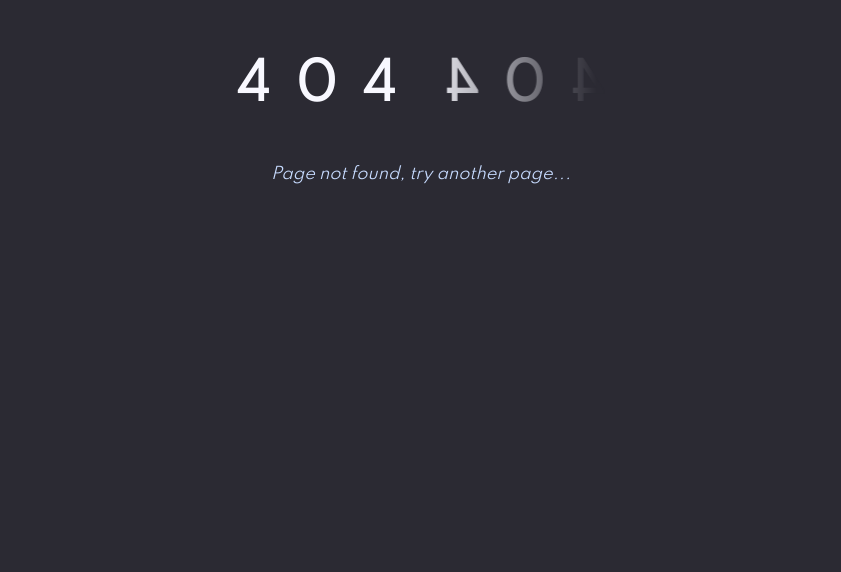
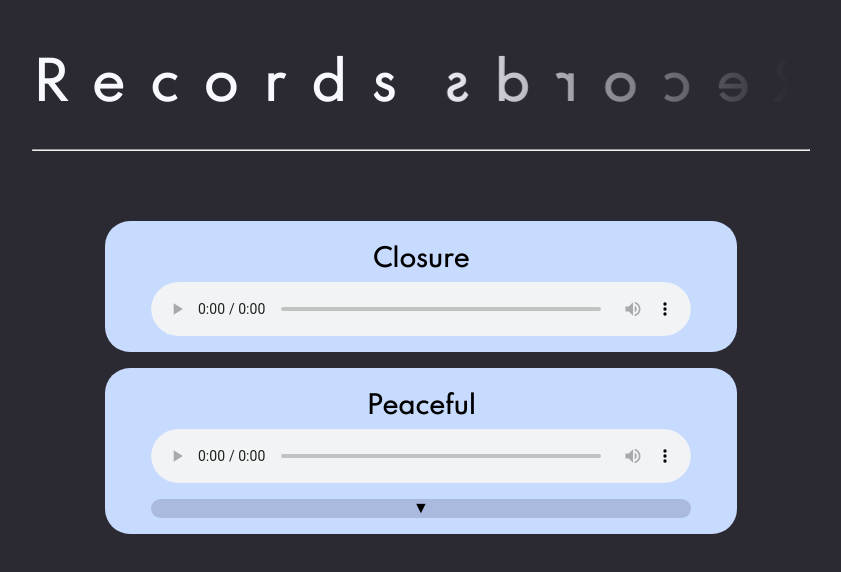
Before and after one commit to ci0cc0lat0/antpondnextjs, a Next.js app: page /records in a window 1280 px wide. Before the commit this address had no page. Shown: the top 572 px of the page, without its empty margins (219-1060 px from the left). Built offline with nearby package versions, Linux system fonts and the light colour scheme.

Commit message:
Added a records section

```diff
--- /dev/null
+++ b/components/AudioComp.js
@@ -0,0 +1,56 @@
+import { React,useEffect,useRef, useState } from 'react';
+import Header from '../components/Header'
+import Link from 'next/link'
+
+
+
+export default function AudioComp({audio_name, audio_src, audio_caption}) {
+
+
+    // For use on load
+    const audio_ref = useRef(null);
+    function lower_volume(){
+      audio_ref.current.volume = 0.5
+    }
+
+    // a toggle for the expanding caption
+    const [is_expanded, set_expanded] = useState(false)
+    function toggle_expanded(){
+        set_expanded(!is_expanded)
+    }
+
+    function renderCaption(caption){
+      if ((caption.length === 0) || (caption == null)) return
+      else{
+        return (
+          <div className='audio-caption' onClick={toggle_expanded}>
+             <p>&#9660;</p>
+             <div className={is_expanded ? "audio-caption audio-show" : "audio-caption audio-dropdown" }>
+              <p>{caption}</p>
+             </div>
+          </div>
+        )
+      }
+    }
+
+    // load effects
+    useEffect(()=>{
+        lower_volume()
+
+    })
+  return (
+    <>
+    <div className='audio-container'>
+            <div className='audio-title-container'>
+                <h2 className="audio-title">{audio_name}</h2>
+            </div>
+            <div className='audio-tag-container'>
+                <audio controls ref={audio_ref} className="audio-tag">
+                    <source src={audio_src} type="audio/mpeg"/>
+                </audio>
+            </div>
+            {renderCaption(audio_caption)}
+        </div>
+    </>
+  )
+}
--- a/components/phrases.js
+++ b/components/phrases.js
@@ -1,4 +1,8 @@
 export const phrases = [
+    {
+        name:"On that mountain",
+        caption:""
+    },
     {
         name:"Month of March",
         caption:`Normally, these events alone would not cause such grief, but together, they turned my days miserable, and long, and tiresome.
@@ -155,7 +159,7 @@ export const phrases = [
     },
     {
         name: "Melanhap",
-        caption: "I wonder what happened to you<br><s>I know what happened to you. Thank you. My mind is at rest for now...</s>"
+        caption: "I wonder what happened to you<br><s>I knew what happened to you.</s>"
     },
     {
         name: "Contrived smiles and a bill of goods",
--- /dev/null
+++ b/components/recordings.js
@@ -0,0 +1,14 @@
+export const recordings = [
+    {
+        name:"Closure",
+        src:"audio_song006.wav",
+        caption:""
+    },
+
+    {
+        name:"Peaceful",
+        src:"peaceful.mp3",
+        caption:"This sounds old. One of my first song sounding songs from my bass. I remeber some lyrics went with it however, damn if I remember them. From a happier more optimistic time. "
+    }
+
+]
--- a/pages/index.js
+++ b/pages/index.js
@@ -17,8 +17,10 @@ export default function index() {
       <Link href="/list">
         <Header heading="List" testValue='List'/>
       </Link>
+      <Link href="/records">
+        <Header heading="Records" testValue='Records'/>
+      </Link>
       <Header heading="Pages" testValue='Pages'/>
-      <Header heading="Records" testValue='Records'/>
       <Header>
 
       </Header>
--- /dev/null
+++ b/pages/records.js
@@ -0,0 +1,32 @@
+import { React,useEffect,useRef, useState } from 'react';
+import Header from '../components/Header'
+import Link from 'next/link'
+import AudioComp from '../components/AudioComp';
+import {recordings} from '../components/recordings'
+
+
+export default function records() {
+  return (
+    <>
+        <div className="title-flip">
+        <Link href="/">
+            <Header heading="Records" testValue="Records"/>
+        </Link>
+        <hr></hr>
+        </div>
+        {recordings.map(record => {
+            return(
+                <AudioComp
+                audio_name={record.name}
+                audio_src={record.src}
+                audio_caption={record.caption}
+            />
+            )
+
+        })}
+
+
+
+    </>
+  )
+}
--- a/styles/index.css
+++ b/styles/index.css
@@ -175,3 +175,78 @@ content:" *";
   filter: blur(0px);
 
 }
+
+
+
+/* record and record comp */
+.audio-container {
+  margin: 1rem auto 1rem auto;
+  width: 33%;
+  min-width: 600px;
+  background: #c7dbff;
+  transition: background-color 0.18s ease;
+  overflow: hidden;
+  border-radius: 25px;
+  padding: 1rem;
+}
+
+
+
+.audio-tag{
+  display: block;
+  margin: auto;
+  width: 90%;
+  border-radius: 50px;
+  z-index: 1
+}
+
+.audio-title{
+  text-align: center;
+  padding: 0.5rem;
+  margin: 0;
+  z-index: 1;
+}
+
+.audio-caption{
+  margin: auto;
+  width: 90%;
+  margin-top: 1rem;
+  height: 50px;
+  background-color: #aabadf;
+  position: relative;
+  bottom: 0;
+  left:0;
+  height: auto;
+  cursor: pointer;
+  border-radius: 10px;
+
+}
+
+.audio-dropdown{
+  display: none;
+  position: absolute;
+  overflow: visible;
+  cursor: pointer;
+  min-width: 160px;
+  text-align:center ;
+}
+.audio-show{
+  display: block;
+  margin: auto;
+  padding: 10px;
+
+}
+
+.audio-caption p{
+
+  text-align: center;
+  white-space: normal;
+  margin-bottom: 0;
+  margin-top: 0;
+}
+
+@media (max-width:700px) {
+  .audio-container{
+    min-width: 300px;
+  }
+}
```
Also changed, not shown: 2 other files (tests, documents, lock files or other folders).
